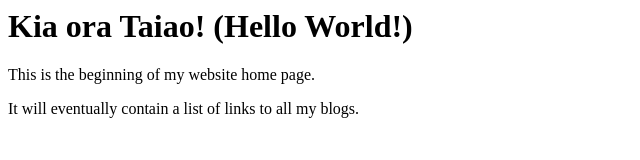
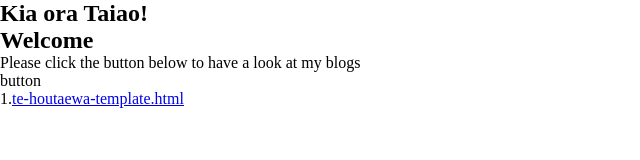
Before and after one commit to sukhjeetChauhan/sukhjeetChauhan.github.io, a plain HTML site: page index.html in a window 1280 px wide. Shown: the whole page, without its empty margins (0-640 px from the left). Drawn offline with Linux system fonts and the light colour scheme.

Commit message:
add structure to index.html and link to main.css

```diff
--- a/index.html
+++ b/index.html
@@ -1,9 +1,32 @@
+<!DOCTYPE html>
 <html>
   <head>
+    <meta charset="UTF-8" />
+    <meta name="viewport" content="width=device-width, initial-scale=1" />
     <title>My blog</title>
+    <link rel="stylesheet" href="styles/main.css" />
+  </head>
   <body>
-    <h1>Kia ora Taiao! (Hello World!)</h1>
-    <p> This is the beginning of my website home page.</p>
-    <p> It will eventually contain a list of links to all my blogs. </p>
+    <main>
+      <section class="section hero-area">
+        <h1>Kia ora Taiao!</h1>
+        <h2>Welcome</h2>
+        <p>Please click the button below to have a look at my blogs</p>
+        <a>button</a>
+      </section>
+      <section class="section blog-area">
+        <article>
+          <div>
+            <p>
+              <span class="blog-num">1.</span
+              ><a href="blog/te-houtaewa-template.html" target="_blank"
+                >te-houtaewa-template.html</a
+              >
+            </p>
+          </div>
+        </article>
+      </section>
+    </main>
+    <footer></footer>
   </body>
 </html>
--- a/styles/main.css
+++ b/styles/main.css
@@ -0,0 +1,5 @@
+* {
+  margin: 0;
+  padding: 0;
+  box-sizing: border-box;
+}
```
Also changed, not shown: blog/te-houtaewa-template.html (+1 -0 lines).
